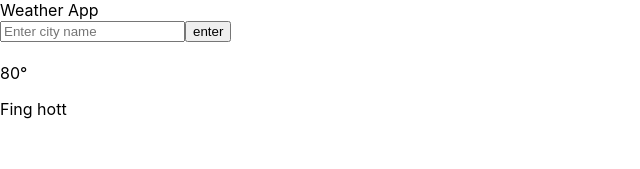
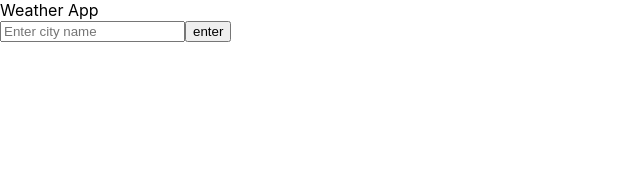
Before and after one commit to raynard23/React-weather-app, a React (Create React App) app: page / in a window 1280 px wide. Shown: the top 169 px of the page, without its empty margins (0-640 px from the left). Built offline with nearby package versions, Linux system fonts and the light colour scheme; no server answers.

Commit message:
miss dee this aint working

```diff
--- a/src/Current.jsx
+++ b/src/Current.jsx
@@ -2,12 +2,12 @@ import React from "react";
 
 
 const Current = ({setwData,wData}) => {
-     console.log('data',wData)
+
 return (
     <div>
    <h1 className = 'cityname'>{wData.name}</h1>
-   <p className = 'temp'>80°</p>
-   <p className = 'description'>Fing hott</p>
+   {/* <p className = 'temp'>{wData.main.temp}</p> */}
+   {/* <p className = 'description'>{wData.weatehr.description}</p> */}
    </div>
 )
 }
```
